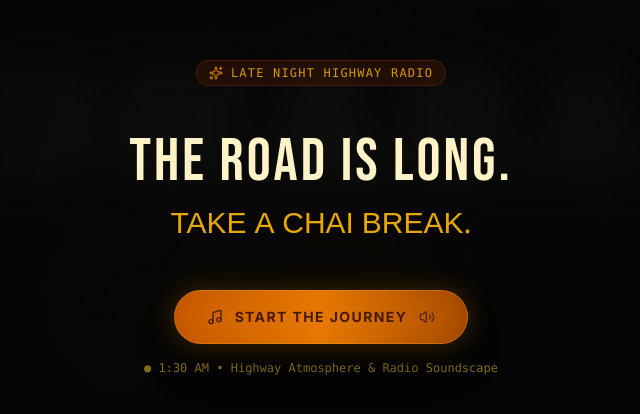
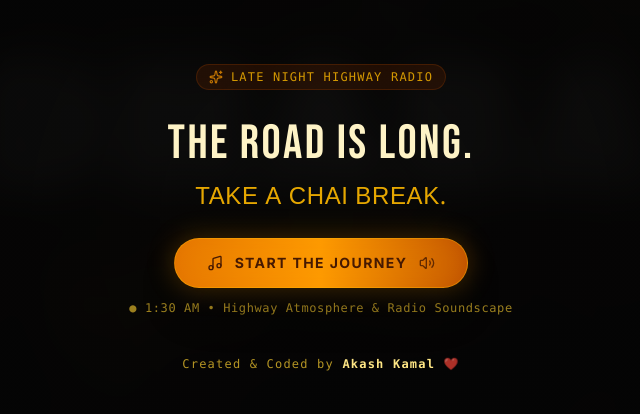
Before and after one commit to Akash-Kamal/Dhaba-On-Highway, a React (Vite) app: page / in a window 1280 px wide. Shown: the part 182-596 px from the top of the page, without its empty margins (319-959 px from the left). Built offline with nearby package versions, Linux system fonts and the light colour scheme; a web font is replaced by a local one.

Commit message:
Tighten IntroScreen text alignment and add Created & Coded by Akash Kamal attribution line at bottom

```diff
--- a/src/components/IntroScreen.tsx
+++ b/src/components/IntroScreen.tsx
@@ -41,17 +41,17 @@ export const IntroScreen: React.FC<IntroScreenProps> = ({ onStart }) => {
       {/* Dark Ambient Vignette */}
       <div className="absolute inset-0 bg-[radial-gradient(circle_at_center,transparent_0%,rgba(5,5,5,0.9)_100%)] pointer-events-none" />
 
-      <div className="relative z-10 max-w-lg px-6 text-center space-y-8">
+      <div className="relative z-10 max-w-lg px-6 text-center space-y-6 flex flex-col items-center justify-center">
         {/* Subtle Dhaba Stamp */}
         <div className="inline-flex items-center gap-2 px-3 py-1 rounded-full bg-amber-950/40 border border-amber-800/30 text-amber-400/80 text-xs tracking-widest font-mono uppercase">
           <Sparkles className="w-3.5 h-3.5 animate-pulse text-amber-500" />
           <span>LATE NIGHT HIGHWAY RADIO</span>
         </div>
 
-        {/* Text Sequence */}
-        <div className="space-y-4 min-h-[140px] flex flex-col justify-center items-center">
+        {/* Tight Headings Alignment (Balanced spacing) */}
+        <div className="space-y-2 flex flex-col justify-center items-center">
           <h1
-            className={`font-display text-4xl sm:text-6xl text-amber-100 tracking-wider transition-all duration-700 transform ${
+            className={`font-display text-3xl sm:text-5xl text-amber-100 tracking-wider leading-tight transition-all duration-700 transform ${
               step >= 1 ? 'opacity-100 translate-y-0' : 'opacity-0 translate-y-4'
             }`}
           >
@@ -59,7 +59,7 @@ export const IntroScreen: React.FC<IntroScreenProps> = ({ onStart }) => {
           </h1>
 
           <p
-            className={`font-devanagari text-2xl sm:text-3xl text-amber-400/90 font-medium transition-all duration-700 delay-100 transform ${
+            className={`font-devanagari text-xl sm:text-2xl text-amber-400/90 font-medium tracking-wide transition-all duration-700 delay-100 transform ${
               step >= 2 ? 'opacity-100 translate-y-0' : 'opacity-0 translate-y-4'
             }`}
           >
@@ -67,28 +67,32 @@ export const IntroScreen: React.FC<IntroScreenProps> = ({ onStart }) => {
           </p>
         </div>
 
-        {/* Action Button */}
+        {/* Action Button & Subtext */}
         <div
-          className={`transition-all duration-700 transform ${
+          className={`space-y-3 flex flex-col items-center transition-all duration-700 transform ${
             step >= 3 ? 'opacity-100 translate-y-0 scale-100' : 'opacity-0 translate-y-6 scale-95'
           }`}
         >
           <button
             id="start-journey-btn"
             onClick={handleStart}
-            className="group relative inline-flex items-center gap-3 px-8 py-4 rounded-full bg-gradient-to-r from-amber-700 via-amber-600 to-amber-800 text-amber-950 font-bold tracking-widest text-sm uppercase shadow-2xl hover:brightness-115 transition-all transform hover:scale-105 active:scale-95 border border-amber-400/30 cursor-pointer"
+            className="group relative inline-flex items-center gap-3 px-8 py-3.5 rounded-full bg-gradient-to-r from-amber-600 via-amber-500 to-amber-700 text-amber-950 font-bold tracking-widest text-xs sm:text-sm uppercase shadow-2xl hover:brightness-115 transition-all transform hover:scale-105 active:scale-95 border border-amber-400/40 cursor-pointer"
             aria-label="Start the journey"
           >
-
             <span className="absolute -inset-1 rounded-full bg-amber-500/20 blur-md group-hover:bg-amber-400/40 transition-all" />
             <Music className="relative z-10 w-4 h-4 text-amber-950" />
             <span className="relative z-10">START THE JOURNEY</span>
             <Volume2 className="relative z-10 w-4 h-4 text-amber-950 opacity-80" />
           </button>
 
-          <p className="mt-4 text-xs text-amber-300/50 font-mono">
+          <p className="text-[11px] sm:text-xs text-amber-300/60 font-mono tracking-wider">
             ● 1:30 AM • Highway Atmosphere & Radio Soundscape
           </p>
+        </div>
+
+        {/* Created & Coded by Akash Kamal */}
+        <div className="pt-4 text-xs font-mono tracking-widest text-amber-300/70 select-none">
+          Created & Coded by <span className="text-amber-200 font-semibold">Akash Kamal</span> ❤️
         </div>
       </div>
     </div>
```
